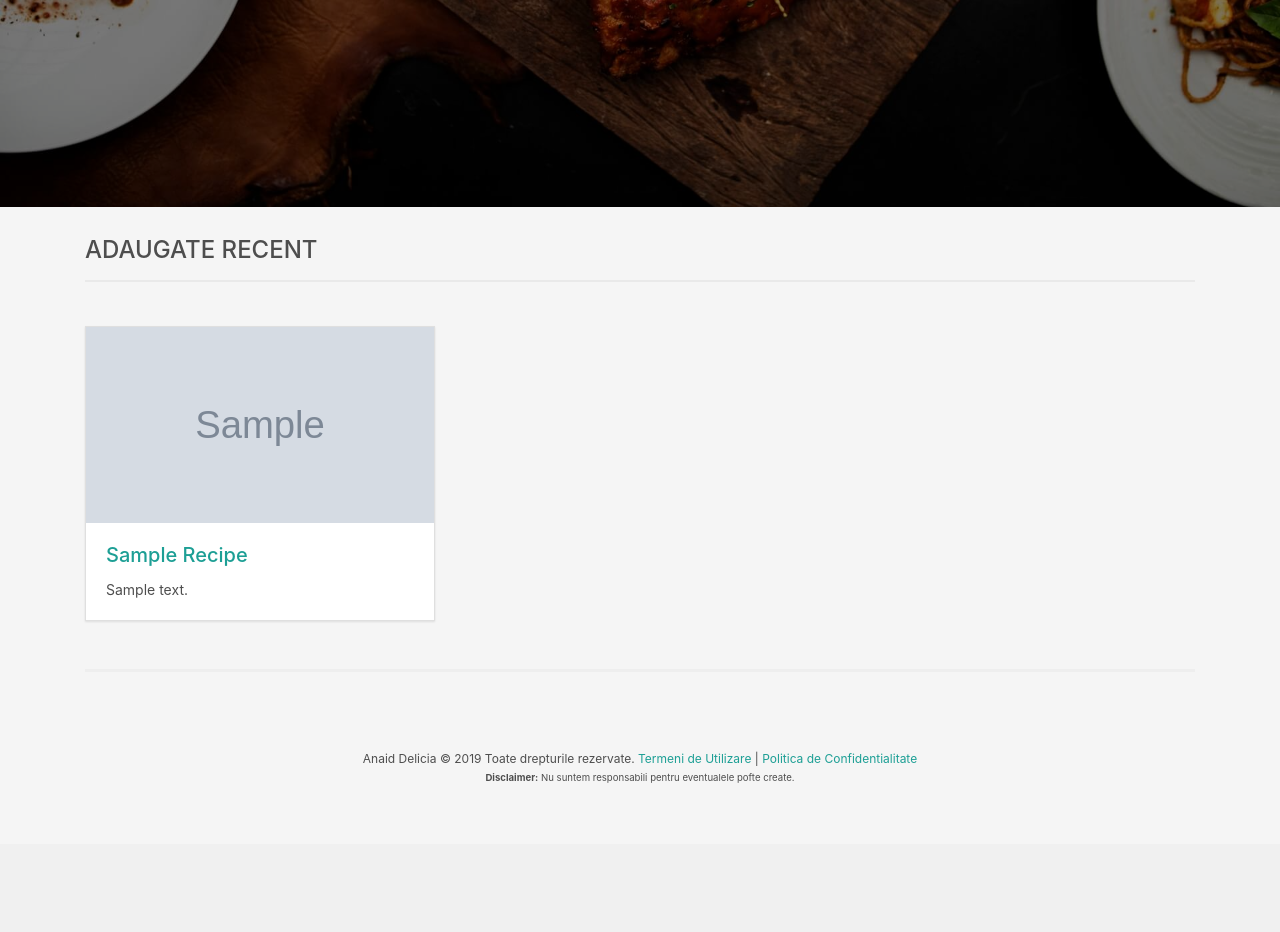
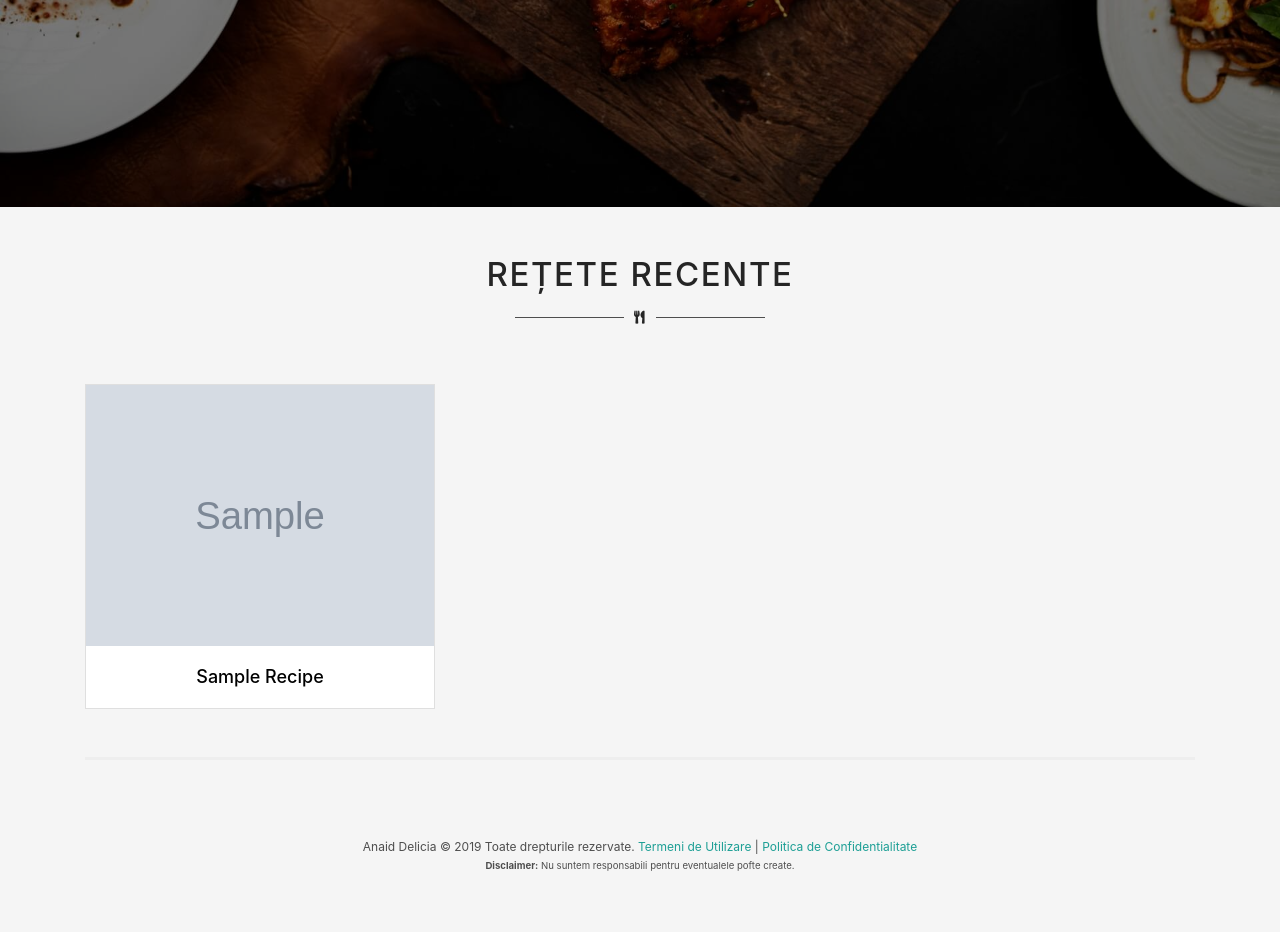
Before and after one commit to alincirja/anaiddelicia, a PHP site: page /anaiddelicia/dist/ in a window 1280 px wide. Shown: the part 593-1525 px from the top of the page. Before the commit the page ends 1376 px from the top, so only its background shows below. Run offline with PHP 8.4, Linux system fonts and the light colour scheme; tables that the repository leaves empty hold one stand-in row (values such as "Sample post"); grey boxes marked "Sample" are stand-in pictures; style sheets or scripts are compiled from the project's sources; some libraries are stand-ins or nearby versions.

Commit message:
work in progress

```diff
--- a/dist/classes/Recipe.php
+++ b/dist/classes/Recipe.php
@@ -32,6 +32,21 @@ class Recipe extends Database {
 
         }
         return $array;
+    }
+
+    /**
+     * SET RECIPE STATUS
+     */
+    public function setStatus($status, $id) {
+        $sql = "UPDATE " . $this->table . " SET status='" . $status . "' WHERE id='" . $id . "'";
+        $query = mysqli_query($this->connect, $sql);
+        if ($query) {
+            $this->sendUserMsg("success", "Reteta a fost actualizata.");
+            exit();
+        } else {
+            $this->sendUserMsg("danger", "Eroare BD " . mysqli_error($this->connect));
+            exit();
+        }
     }
 
     /**
--- a/dist/inc/scripts/recipe/gallery/delete.php
+++ b/dist/inc/scripts/recipe/gallery/delete.php
@@ -6,5 +6,5 @@ if (isset($_POST["action"]) && $_POST["action"] === "deleteImage") {
         $image->deleteById("images", $_GET["id"]);
     }
 } else {
-    print_r($_POST);
+    header("Location: ../../../../404");
 }
--- a/dist/index.php
+++ b/dist/index.php
@@ -18,9 +18,12 @@
     $recipes = $action->getData("recipes");
 
 ?>
-<section id="main-content" class="content-page m-0 py-4">
+<section id="main-content" class="pt-5 pb-4">
     <div class="container">
-        <h1>Adaugate Recent</h1>
+        <h1 class="section-title">
+            Rețete Recente
+            <span class="divider"><i class="fas fa-utensils"></i></span>
+        </h1>
         <div class="row">
         <?php foreach($recipes as $recipe) { ?>
             <div class="col-12 col-md-6 col-lg-4 my-4">
--- a/dist/templates/recipe/recipe-form.php
+++ b/dist/templates/recipe/recipe-form.php
@@ -43,13 +43,13 @@
                         </select>
                     </div><!--/.form-group-->
                 </div>
-                <div class="col-12 col-md-6">
+                <div class="col-12">
                     <div class="form-group required">
                         <label for="recipeDescription">Descriere</label>
                         <textarea class="form-control" placeholder="Descriere" id="recipeDescription" name="recipeDescription"  cols="30" rows="5"><?php echo editValue("description"); ?></textarea>
                     </div><!--/.form-group-->
                 </div>
-                <div class="col-12 col-md-6">
+                <div class="col-12">
                     <div class="form-group required">
                         <label for="recipeDirections">Instructiuni</label>
                         <textarea  class="form-control" placeholder="Instructiuni" id="recipeDirections" name="recipeDirections"  cols="30" rows="5"><?php echo editValue("directions"); ?></textarea>
--- a/dist/templates/recipe/tile.php
+++ b/dist/templates/recipe/tile.php
@@ -3,7 +3,7 @@
 ?>
 
 <div class="card recipe-tile">
-    <div class="embed-responsive embed-responsive-16by9">
+    <div class="embed-responsive embed-responsive-4by3">
         <a href="<?php echo $viewLink; ?>">
             <img class="embed-responsive-item" src="img/upload/recipes/<?php echo $recipe["image"]; ?>" alt="<?php echo $recipe["title"]; ?>">
         </a>
@@ -12,8 +12,5 @@
         <h5 class="card-title text-capitalize">
             <a href="<?php echo $viewLink; ?>"><?php echo $recipe["title"]; ?></a>
         </h5>
-        <div class="description">
-            <?php echo utf8_encode($recipe["description"]); ?>
-        </div>
     </div>
 </div>
--- a/src/scss/_content-page.scss
+++ b/src/scss/_content-page.scss
@@ -24,6 +24,45 @@
     }
 }
 
+.section-title {
+    font-size: 33px;
+    font-weight: 500;
+    text-transform: uppercase;
+    line-height: 1.2;
+    margin: 56px 0 35px;
+    letter-spacing: 1.6px;
+    text-align: center;
+    margin: 0 0 35px;
+    position: relative;
+    color: $dark-grey;
+
+    .divider {
+        display: block;
+        max-width: 250px;
+        position: relative;
+        font-size: 13px;
+        color: $dark-grey;
+        margin: 15px auto 0;
+
+        &:before {
+            content: "";
+            position: absolute;
+            height: 1px;
+            left: 0;
+            right: 0;
+            top: 50%;
+            background-color: $medium-grey;
+        }
+
+        i {
+            position: relative;
+            z-index: 2;
+            background-color: $light-grey2;
+            padding: 0 10px;
+        }
+    }
+}
+
 @include media-breakpoint-down(md) {
     .content-page {
         padding: 35px 0;
--- a/src/scss/recipe/_view.scss
+++ b/src/scss/recipe/_view.scss
@@ -137,6 +137,24 @@
             }
         }
     }
+
+    .recipe-status {
+        text-transform: capitalize;
+
+        &.text {
+            &-asteptare {
+                color: $warning;
+            }
+
+            &-aprobat {
+                color: $success;
+            }
+
+            &-refuzat {
+                color: $danger;
+            }
+        }
+    }
 }
 
 .recipe-tile {
@@ -150,13 +168,17 @@
         }
     }
 
-    .description {
-        display: -webkit-box;
-        -webkit-box-orient: vertical;
-        overflow: hidden;
-        white-space: normal;
-        text-overflow: ellipsis;
-        -webkit-line-clamp: 3;
-        max-height: 63px;
+    .card-title {
+        margin: 0;
+        font-size: 18px;
+        text-align: center;
+
+        a {
+            color: $black;
+
+            &:hover {
+                color: $primary;
+            }
+        }
     }
 }
```
Also changed, not shown: dist/inc/scripts/recipe/status.php (added, +10 -0 lines), dist/templates/recipe/recipe-view.php (+34 -4 lines).
